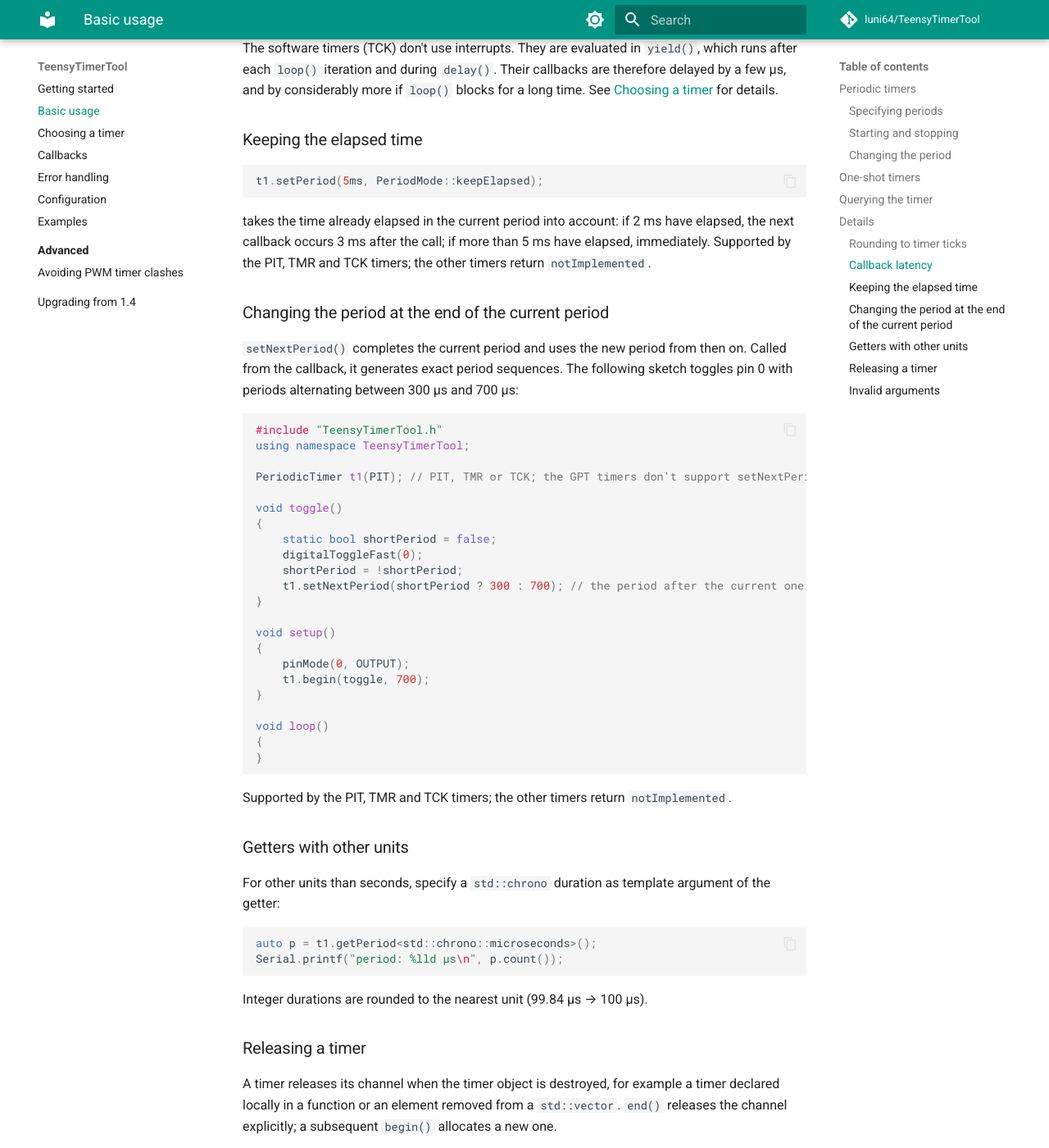
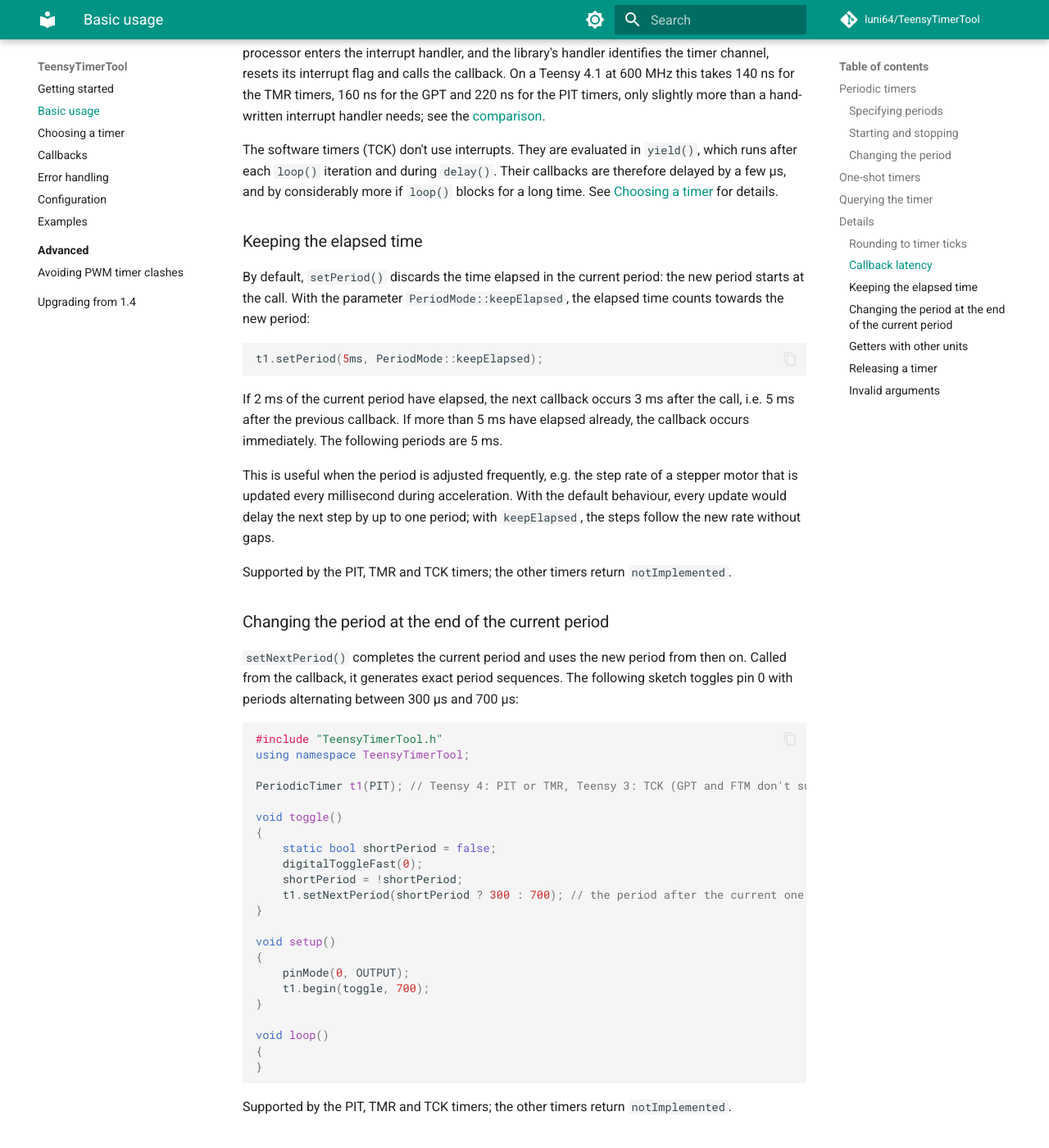
Before and after one commit to luni64/TeensyTimerTool, an MkDocs documentation site: the page built from docs/basic-usage.md, in a window 1280 px wide and 1400 px high, scrolled down 4208 px. Shown: the whole window at 82% size. Built offline with MkDocs 1.6.1 and Material for MkDocs 9.7.7, drawn with Linux system fonts in a browser that asks for light colours; comment, search, counter and statistics services are not loaded; some of the changed text lies outside the part shown.

Commit message:
Docs: the review comments missed in the first pass, new HelloOneShot
- concept box "Namespace" next to the first example
- HelloOneShot: LED on in setup() for 3 s, loop() prints the time and the
  LED state (the timer works in the background); TCK timer for long delays
- Basic usage: one-shot example is a serial input timeout (re-trigger)
- keepElapsed: default behaviour first, then the parameter and a use case
- "The chapter Choosing a timer compares ..."

Co-Authored-By: Claude Opus 5.5 <noreply@anthropic.com>

````diff
--- a/docs/basic-usage.md
+++ b/docs/basic-usage.md
@@ -121,30 +121,36 @@ A `OneShotTimer` invokes its callback once. `begin()` sets the callback, `trigge
 timer: the callback is invoked when the delay has expired. `trigger()` returns immediately and the sketch
 continues; unlike `delay()`, the program is not paused while the timer runs in the background.
 
+The following sketch implements a timeout: every character received from the serial monitor switches the
+LED on, and the LED goes off 2 s after the last character. Each `trigger()` restarts the delay.
+
 ```cpp
 #include "TeensyTimerTool.h"
 using namespace TeensyTimerTool;
 
-OneShotTimer ledOff;
+OneShotTimer ledOff(TCK); // software timer, supports long delays on every Teensy
 
 void setup()
 {
     pinMode(LED_BUILTIN, OUTPUT);
-    ledOff.begin([] { digitalWriteFast(LED_BUILTIN, LOW); });
+    ledOff.begin([] { digitalWriteFast(LED_BUILTIN, LOW); }); // callback as lambda, see Callbacks
 }
 
 void loop()
 {
-    digitalWriteFast(LED_BUILTIN, HIGH);
-    ledOff.trigger(10ms); // switch the LED off after 10 ms
-    delay(500);
+    if (Serial.available())
+    {
+        while (Serial.available()) Serial.read(); // discard the input
+        digitalWriteFast(LED_BUILTIN, HIGH);
+        ledOff.trigger(2s); // (re)start the 2 s timeout
+    }
 }
 ```
 
 Behaviour of one-shot timers:
 
-- Calling `trigger()` while a trigger is pending restarts the delay; the callback is invoked once. This is
-  the usual way to implement a timeout, e.g. switching a light off 30 s after the last button press.
+- Calling `trigger()` while a trigger is pending restarts the delay; the callback is invoked once, as in
+  the timeout example above.
 - `stop()` cancels a pending trigger; the callback is not invoked.
 - `trigger()` may be called from the callback itself to chain delays, e.g. to generate pulse sequences.
 - `trigger(0)` invokes the callback as soon as possible, i.e. after one timer tick.
@@ -197,13 +203,22 @@ details.
 
 ### Keeping the elapsed time
 
+By default, `setPeriod()` discards the time elapsed in the current period: the new period starts at the
+call. With the parameter `PeriodMode::keepElapsed`, the elapsed time counts towards the new period:
+
 ```cpp
 t1.setPeriod(5ms, PeriodMode::keepElapsed);
 ```
 
-takes the time already elapsed in the current period into account: if 2 ms have elapsed, the next
-callback occurs 3 ms after the call; if more than 5 ms have elapsed, immediately. Supported by the PIT,
-TMR and TCK timers; the other timers return `notImplemented`.
+If 2 ms of the current period have elapsed, the next callback occurs 3 ms after the call, i.e. 5 ms after
+the previous callback. If more than 5 ms have elapsed already, the callback occurs immediately. The
+following periods are 5 ms.
+
+This is useful when the period is adjusted frequently, e.g. the step rate of a stepper motor that is
+updated every millisecond during acceleration. With the default behaviour, every update would delay the
+next step by up to one period; with `keepElapsed`, the steps follow the new rate without gaps.
+
+Supported by the PIT, TMR and TCK timers; the other timers return `notImplemented`.
 
 ### Changing the period at the end of the current period
 
@@ -215,7 +230,7 @@ alternating between 300 µs and 700 µs:
 #include "TeensyTimerTool.h"
 using namespace TeensyTimerTool;
 
-PeriodicTimer t1(PIT); // PIT, TMR or TCK; the GPT timers don't support setNextPeriod()
+PeriodicTimer t1(PIT); // Teensy 4: PIT or TMR, Teensy 3: TCK (GPT and FTM don't support setNextPeriod())
 
 void toggle()
 {
````
Also changed, not shown: docs/index.md (+9 -3 lines), 1 other file.
